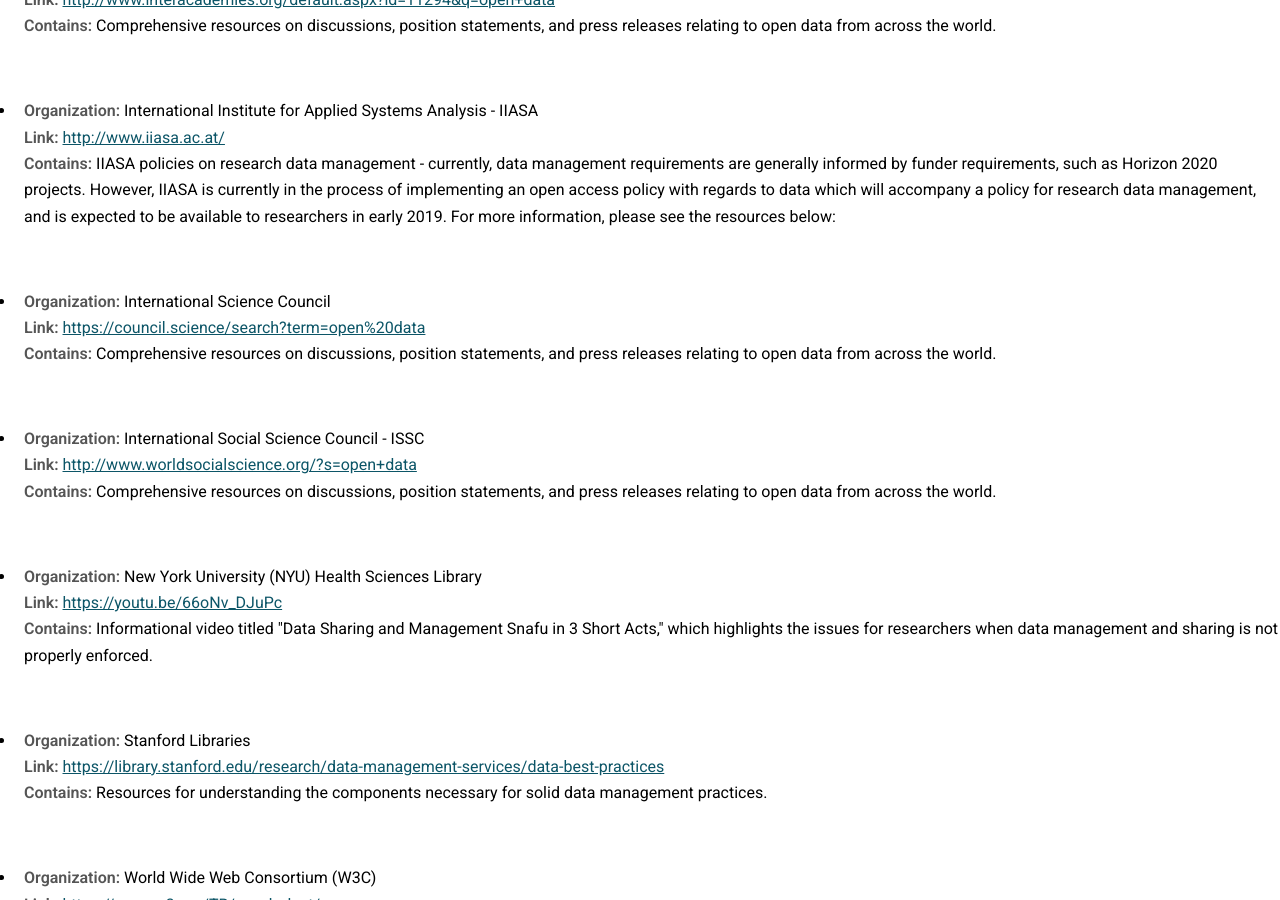
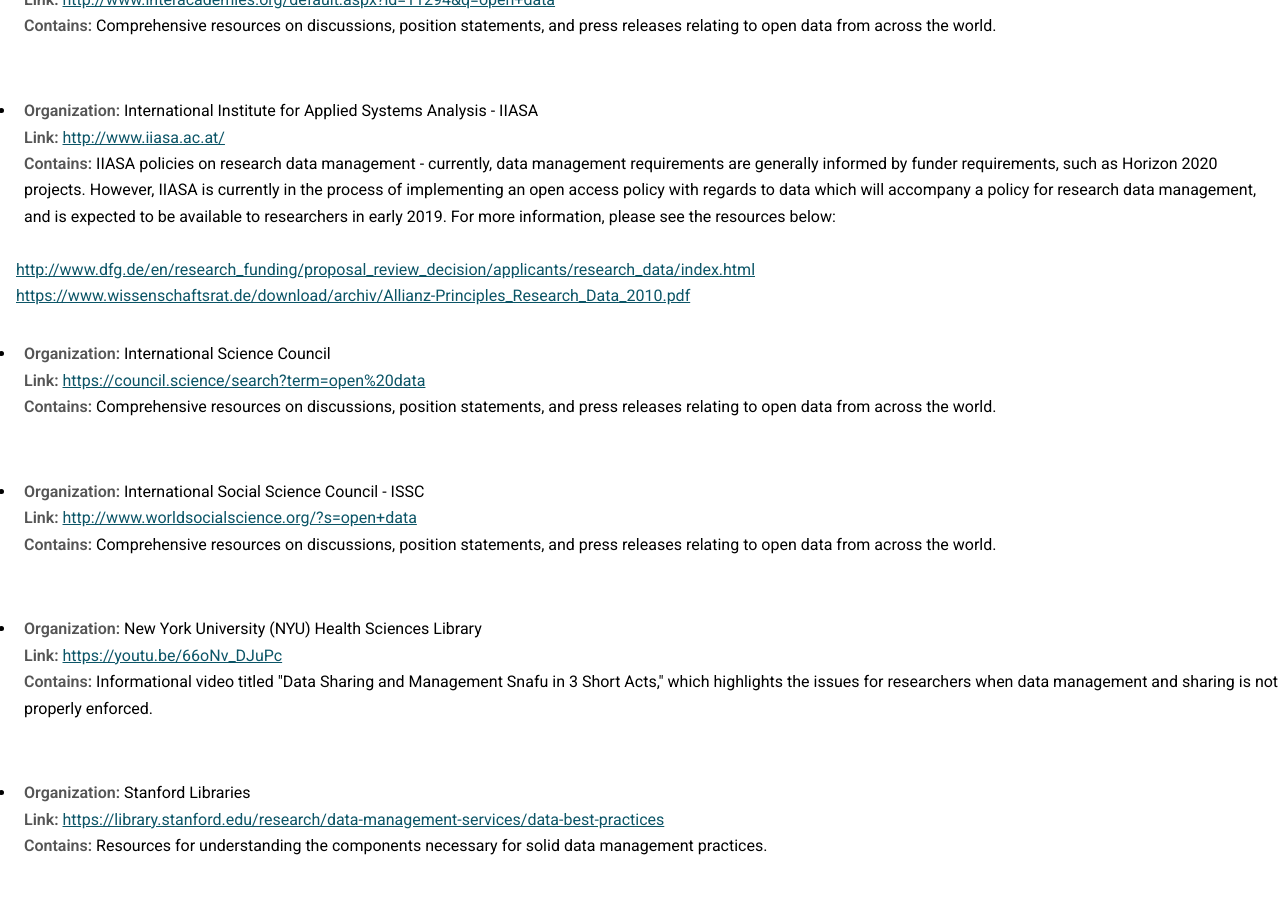
Before and after one commit to bfe-inf/toolkit, a Jekyll site: the page bp&s-by-org.html, which Jekyll copies as it is, in a window 1280 px wide and 900 px high, scrolled down 1521 px. Built offline with Jekyll 4.4.1, drawn with Linux system fonts in a browser that asks for light colours.

Commit message:
Update bp&s-by-org.html

```diff
--- a/bp&s-by-org.html
+++ b/bp&s-by-org.html
@@ -83,7 +83,8 @@
 	     					<li> <strong>Organization:</strong> International Institute for Applied Systems Analysis - IIASA  <br/>
              	   				<strong>Link:</strong> <a href="http://www.iiasa.ac.at/" target="_blank">http://www.iiasa.ac.at/</a><br/>
 		   				<strong>Contains: </strong> IIASA policies on research data management - currently, data management requirements are generally informed by funder requirements, such as Horizon 2020 projects. However, IIASA is currently in the process of implementing an open access policy with regards to data which will accompany a policy for research data management, and is expected to be available to researchers in early 2019. For more information, please see the resources below:</li><br/>
-
+						<a href="http://www.dfg.de/en/research_funding/proposal_review_decision/applicants/research_data/index.html" target="blank">http://www.dfg.de/en/research_funding/proposal_review_decision/applicants/research_data/index.html</a><br/>
+						<a href="https://www.wissenschaftsrat.de/download/archiv/Allianz-Principles_Research_Data_2010.pdf" target="_blank">https://www.wissenschaftsrat.de/download/archiv/Allianz-Principles_Research_Data_2010.pdf</a></li>
       					</ul>
 					<ul>
 	     					<li> <strong>Organization:</strong> International Science Council  <br/>
```
